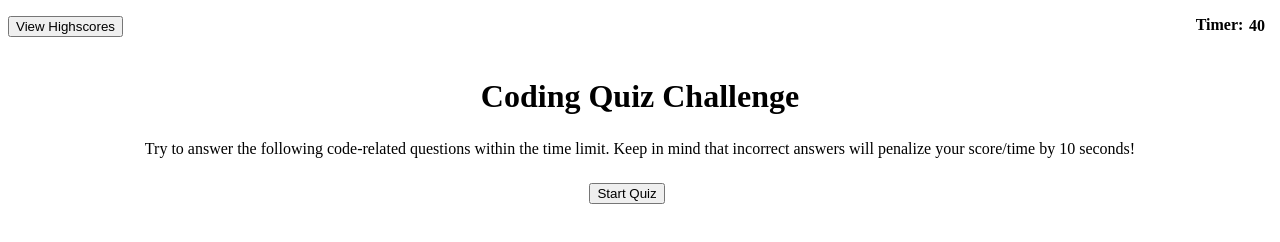
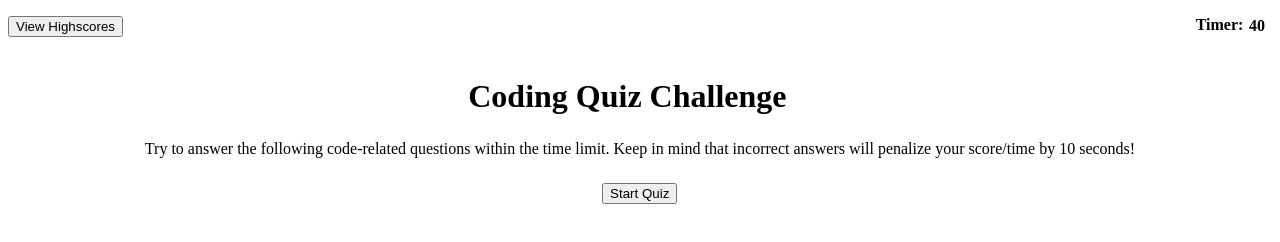
Before and after one commit to lyubomirg1995/coding-quiz, a plain HTML site: page index.html in a window 1280 px wide. Drawn offline with nearby package versions, Linux system fonts and the light colour scheme.

Commit message:
minor alignment changes to start screen

```diff
--- a/index.html
+++ b/index.html
@@ -25,13 +25,13 @@
     </header>
 
     <div class="start-screen">
-      <h1 style="text-align: center; margin-bottom: 2%;">Coding Quiz Challenge</h1>
+      <h1 style="text-align: center; margin-bottom: 2%; margin-right: 2%;">Coding Quiz Challenge</h1>
       <p style="text-align: center;">
         Try to answer the following code-related questions within the time
         limit. Keep in mind that incorrect answers will penalize your score/time
         by 10 seconds!
       </p>
-      <button id="start-button" style="margin-left: 46%; margin-top: 2%;">Start Quiz</button>
+      <button id="start-button" style="margin-left: 47%; margin-top: 2%;">Start Quiz</button>
     </div>
 
     <script src="https://code.jquery.com/jquery-3.5.1.min.js"></script>
```
